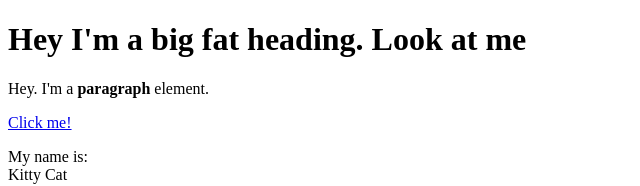
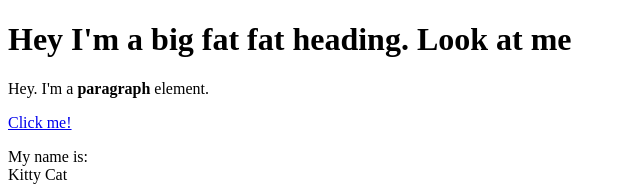
Before and after one commit to mporter33/Cartoon-Hero, a plain HTML site: page Test.html in a window 1280 px wide. Shown: the top 186 px of the page, without its empty margins (0-640 px from the left). Drawn offline with Linux system fonts and the light colour scheme.

Commit message:
added fat fat

```diff
--- a/Test.html
+++ b/Test.html
@@ -4,7 +4,7 @@
 	<title>Test page</title>
 </head>
 <body>
-	<h1> Hey I'm a big fat heading. Look at me</h1>
+	<h1> Hey I'm a big fat fat heading. Look at me</h1>
 	<p>Hey. I'm a <b>paragraph</b> element.</p>
 	<a href="https://google.com" target="_blank" title="Let's go to google">Click me!</a>
 	<p>My name is: <br>
```
